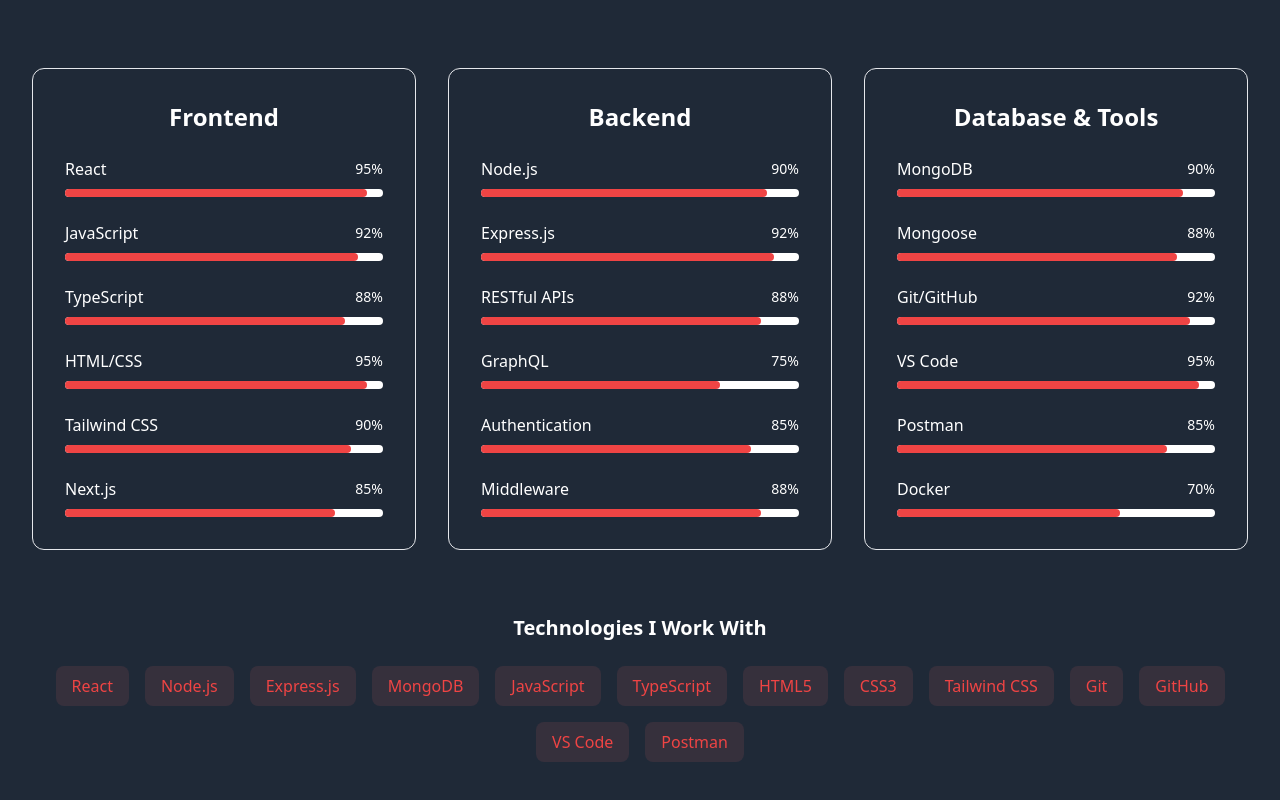
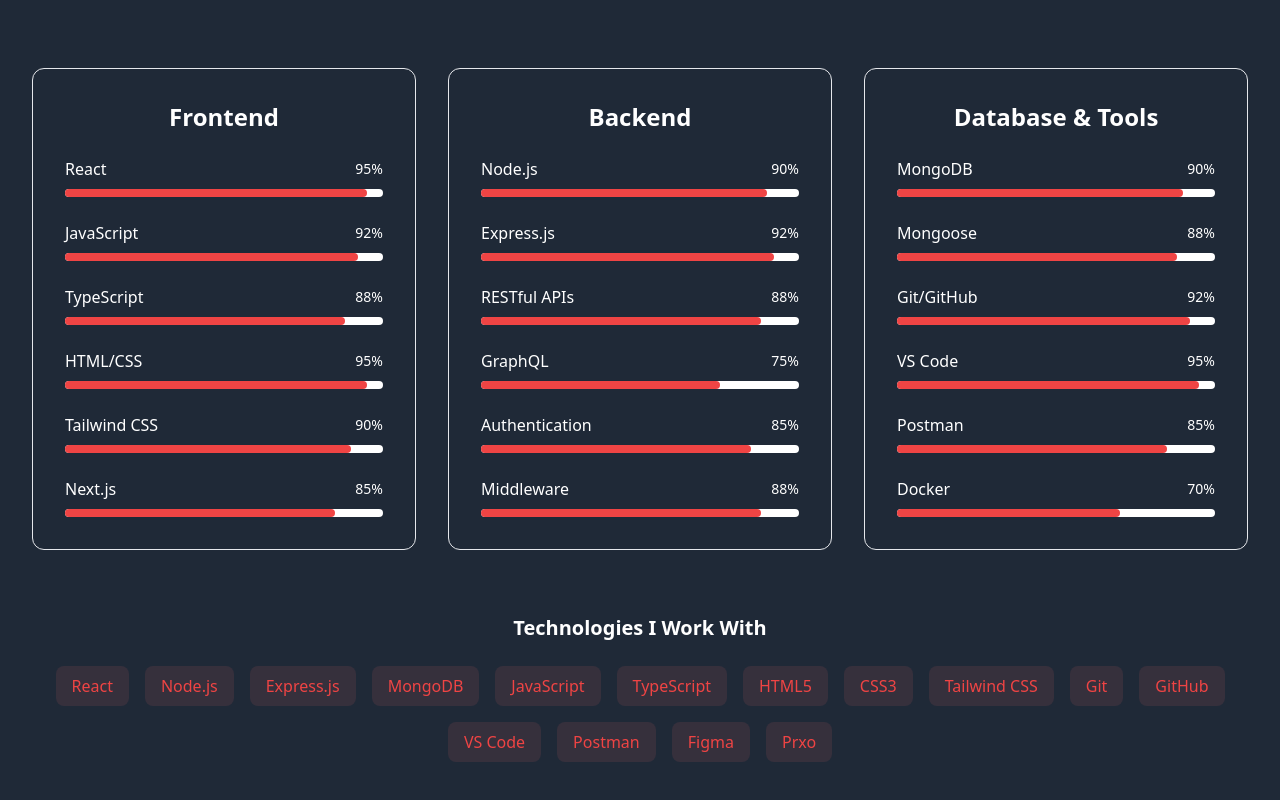
Before and after one commit to sadhin28/sadhin.dev.com, a React (Vite) app: page / in a window 1280 px wide. Shown: the part 1716-2516 px from the top of the page. Built offline with nearby package versions, Linux system fonts and the light colour scheme.

Commit message:
add figma and pixo file

```diff
--- a/src/components/Skills.jsx
+++ b/src/components/Skills.jsx
@@ -85,7 +85,7 @@
                     <div className="flex flex-wrap justify-center gap-4">
                         {[
                             "React", "Node.js", "Express.js", "MongoDB", "JavaScript", "TypeScript",
-              "HTML5", "CSS3", "Tailwind CSS", "Git", "GitHub", "VS Code", "Postman"
+                            "HTML5", "CSS3", "Tailwind CSS", "Git", "GitHub", "VS Code", "Postman", "Figma", "Prxo"
                         ].map((tech) => (
                             <span
                                 key={tech}
```
Lines whose indentation alone changed are shown as unchanged.
